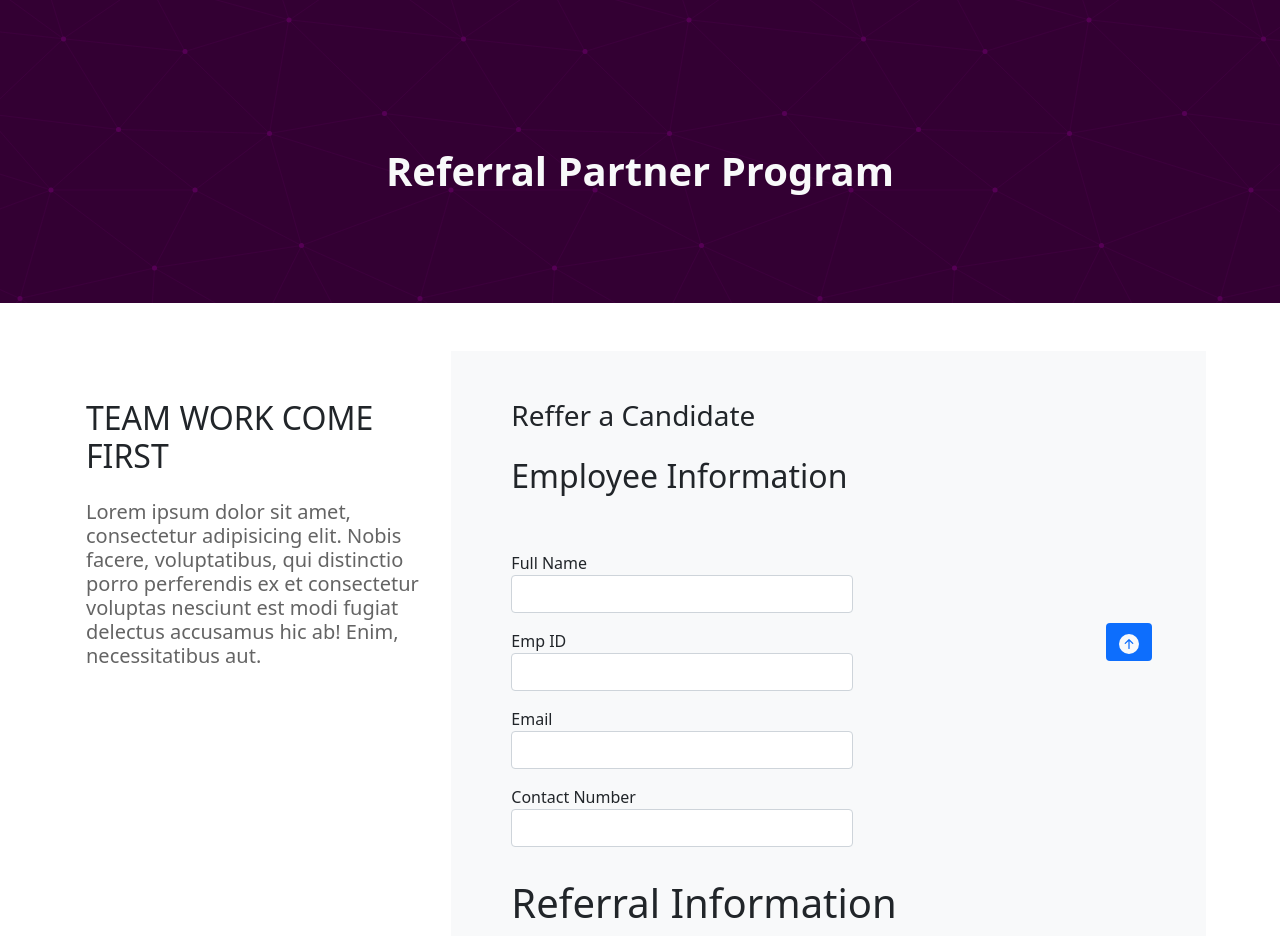
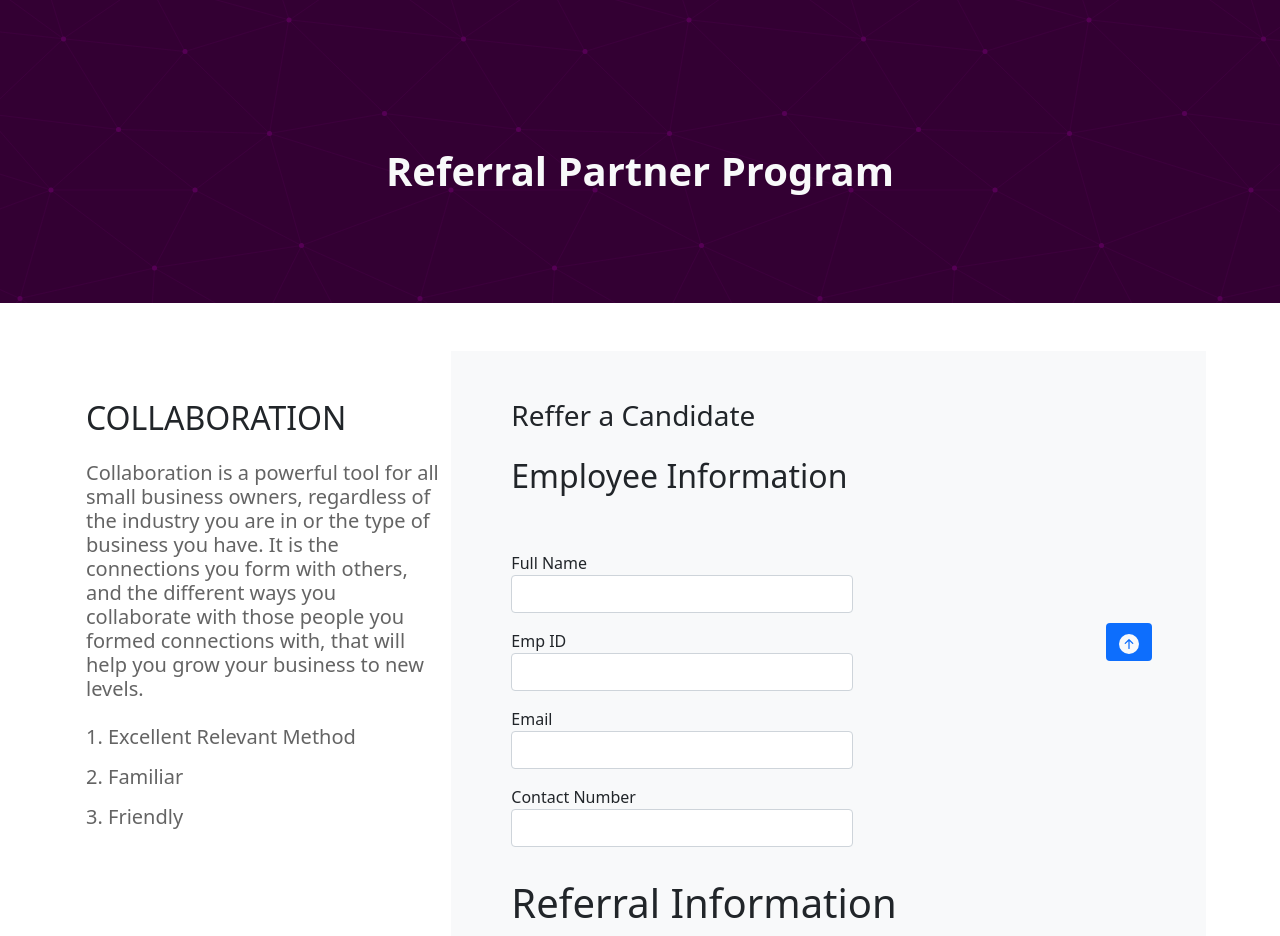
Before and after one commit to Ash3902/Gearup, a Django app: template home/templates/referral-program.html in a window 1280 px wide. Shown: the part 97-1033 px from the top of the page. Run offline with Django 3.2, Linux system fonts and the light colour scheme; the template is opened without the code that fills it, so the values that code supplies are empty; some libraries are stand-ins or nearby versions.

Commit message:
some changes

```diff
--- a/home/templates/referral-program.html
+++ b/home/templates/referral-program.html
@@ -17,8 +17,14 @@
         <div class="row">
                 <div class="col-md-4">
                     <div class="mt-5">
-                        <h2 class=" text-uppercase">TEAM WORK COME FIRST</h2>
-                        <h5 class="pt-3" style="color: rgb(100, 100, 100);">Lorem ipsum dolor sit amet, consectetur adipisicing elit. Nobis facere, voluptatibus, qui distinctio porro perferendis ex et consectetur voluptas nesciunt est modi fugiat delectus accusamus hic ab! Enim, necessitatibus aut.</h5>
+                        <h2 class=" text-uppercase">Collaboration </h2>
+                        <h5 class="pt-3" style="color: rgb(100, 100, 100);">Collaboration is a powerful tool for all small business owners, regardless of the industry you are in or the type of business you have. It is the connections you form with others, and the different ways you collaborate with those people you formed connections with, that will help you grow your business to new levels.
+                        </h5>
+                        <h5 class="pt-3" style="color: rgb(100, 100, 100);">
+                            <p>1. Excellent Relevant Method</p>
+                            <p> 2. Familiar</p>
+                            <p> 3. Friendly</p>
+                        </h5>
                     </div>
 
                 </div>
--- a/templates/base.html
+++ b/templates/base.html
@@ -11,6 +11,7 @@
     {% endblock desc %}">
     <meta name="google-site-verification" content="4VY-7W79ZUqw_OwyeLK8lg6d3yYUPQ-WNqJaFxTJe7s" />
     <!-- Bootstrap CSS -->
+    <link rel="stylesheet" href="https://cdnjs.cloudflare.com/ajax/libs/font-awesome/4.7.0/css/font-awesome.min.css">
     <link rel="stylesheet" href="{% static 'css/bootstrap-css_5.0-alpha.css' %}">
     <link rel="stylesheet" href="{% static 'css/main.css' %}">
     {% block style %}
```
Also changed, not shown: home/templates/home.html (+10 -5 lines).
